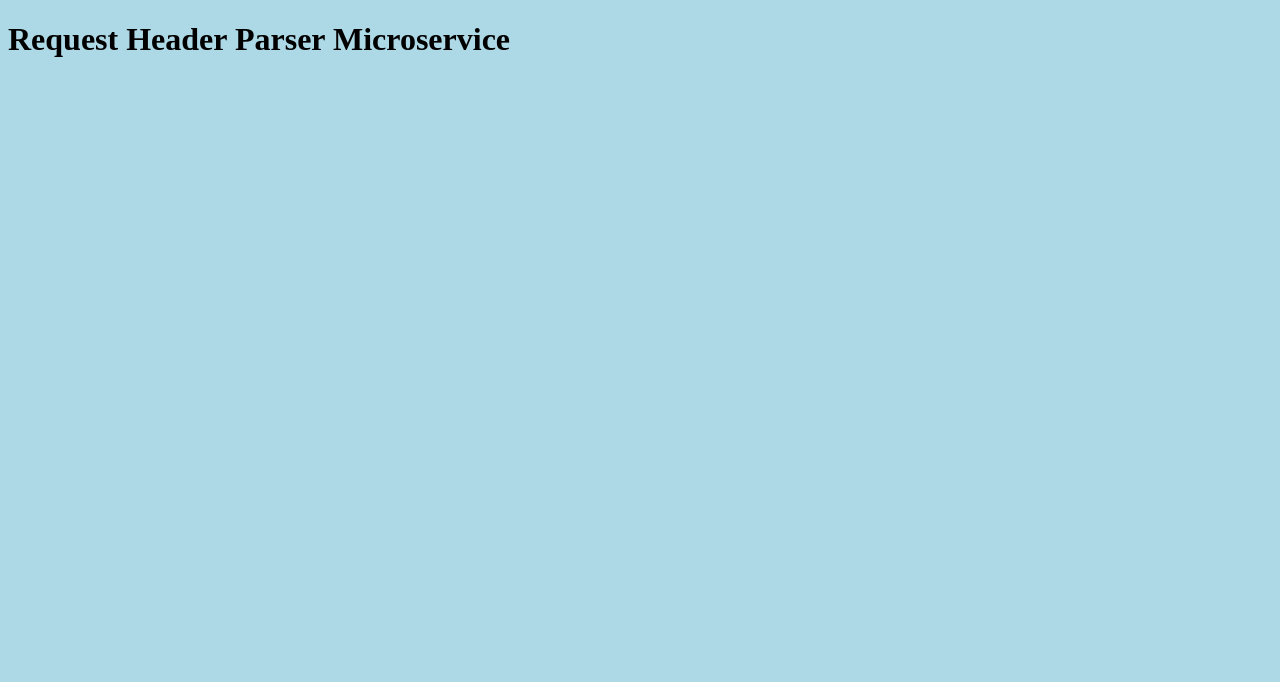
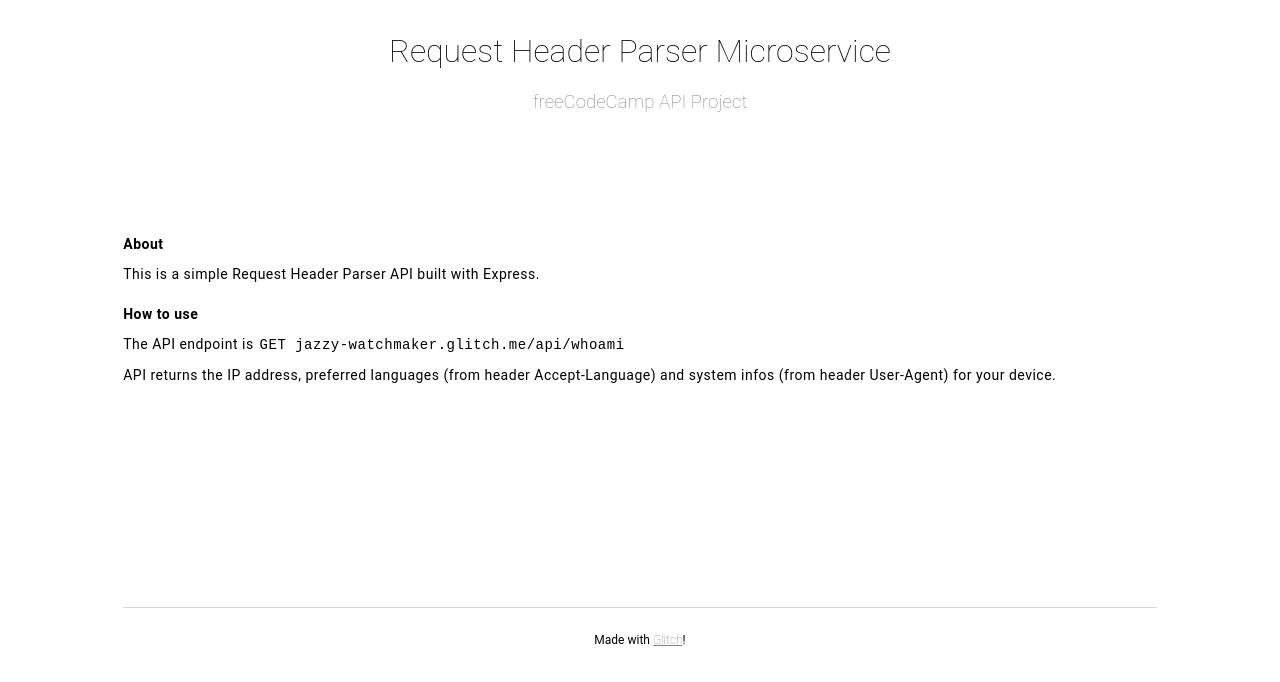
Before and after one commit to DilanLivera/request-header-parser-microservice, a website: page views/index.html in a window 1280 px wide. Drawn offline with Linux system fonts and the light colour scheme.

Commit message:
add update index.html file and its styles

```diff
--- a/public/styles.css
+++ b/public/styles.css
@@ -1,3 +1,94 @@
+/* styles */
+/* called by your view template */
 body {
-  background-color: lightblue;
+  font-family: 'Roboto', sans-serif;
+  margin: 2em;
 }
+
+header, footer, main {
+  width: 60%;
+  margin: 0 auto;
+}
+
+header, main, footer {
+  text-align: center;
+}
+
+header > h1 {
+  font-weight: 100;
+}
+
+header > h3, a {
+  color: grey;
+  font-weight: 100;
+}
+
+header a {
+  text-decoration: none;
+}
+
+header a:hover{
+  cursor: pointer;
+  display: block;
+  transform: scale(1.05);
+}
+
+main {
+  padding-top: 100px;
+  padding-bottom: 200px;
+}
+
+main  > h3, p {
+  text-align: justify;
+  font-size: 14px;
+  letter-spacing: 0.5px;
+}
+
+main > h3 {
+  padding-top: 30px;
+}
+
+code {
+  word-wrap: break-word;
+  font-family: monospace;
+  padding: 2px;
+  color: black;
+  background-color: #fff;
+}
+
+footer {
+  margin-top: 50px;
+  padding-top: 25px;
+  border-top: 1px solid lightgrey;
+  font-size: 12px;
+}
+
+@media screen and (max-width: 900px) {
+  header, footer, main {
+    width: 95%;
+  }
+
+  main {
+    padding-top: 10px;
+    padding-bottom: 20px;
+  }
+
+  main > h3 {
+    padding-top: 10px;
+  }
+}
+
+@media screen and (min-width: 1200px) {
+  header, footer, main {
+    width: 85%;
+  }
+
+  main {
+    padding-top: 80px;
+    padding-bottom: 160px;
+  }
+
+  main > h3 {
+    padding-top: 10px;
+  }
+}
--- a/views/index.html
+++ b/views/index.html
@@ -8,6 +8,22 @@
   <link rel="stylesheet" href="/styles.css">
 </head>
 <body>
-  <h1>Request Header Parser Microservice</h1>
+  <header>
+    <h1>Request Header Parser Microservice</h1>
+    <h3><a href="https://learn.freecodecamp.org/apis-and-microservices/apis-and-microservices-projects/request-header-parser-microservice/">freeCodeCamp API Project</a></h3>
+  </header>
+
+  <main>
+    <h3>About</h3>
+    <p>This is a simple Request Header Parser API built with Express.</p>
+
+    <h3>How to use</h3>
+    <p>The API endpoint is <code>GET jazzy-watchmaker.glitch.me/api/whoami</code></p>
+    <p>API returns the IP address, preferred languages (from header Accept-Language) and system infos (from header User-Agent) for your device.</p>
+  </main>
+
+  <footer>
+    Made with <a href="https://glitch.com">Glitch</a>!
+  </footer>
 </body>
 </html>
```
